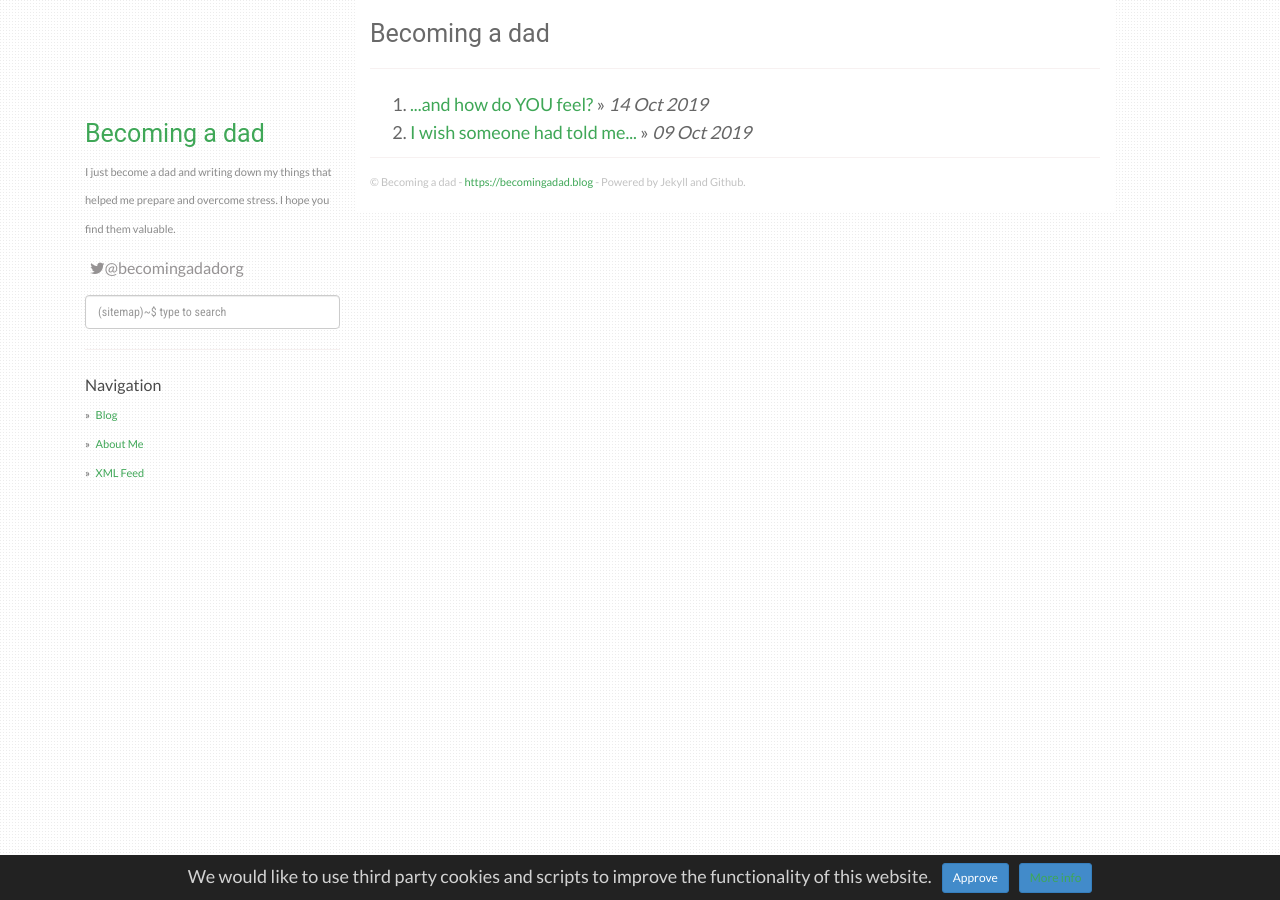
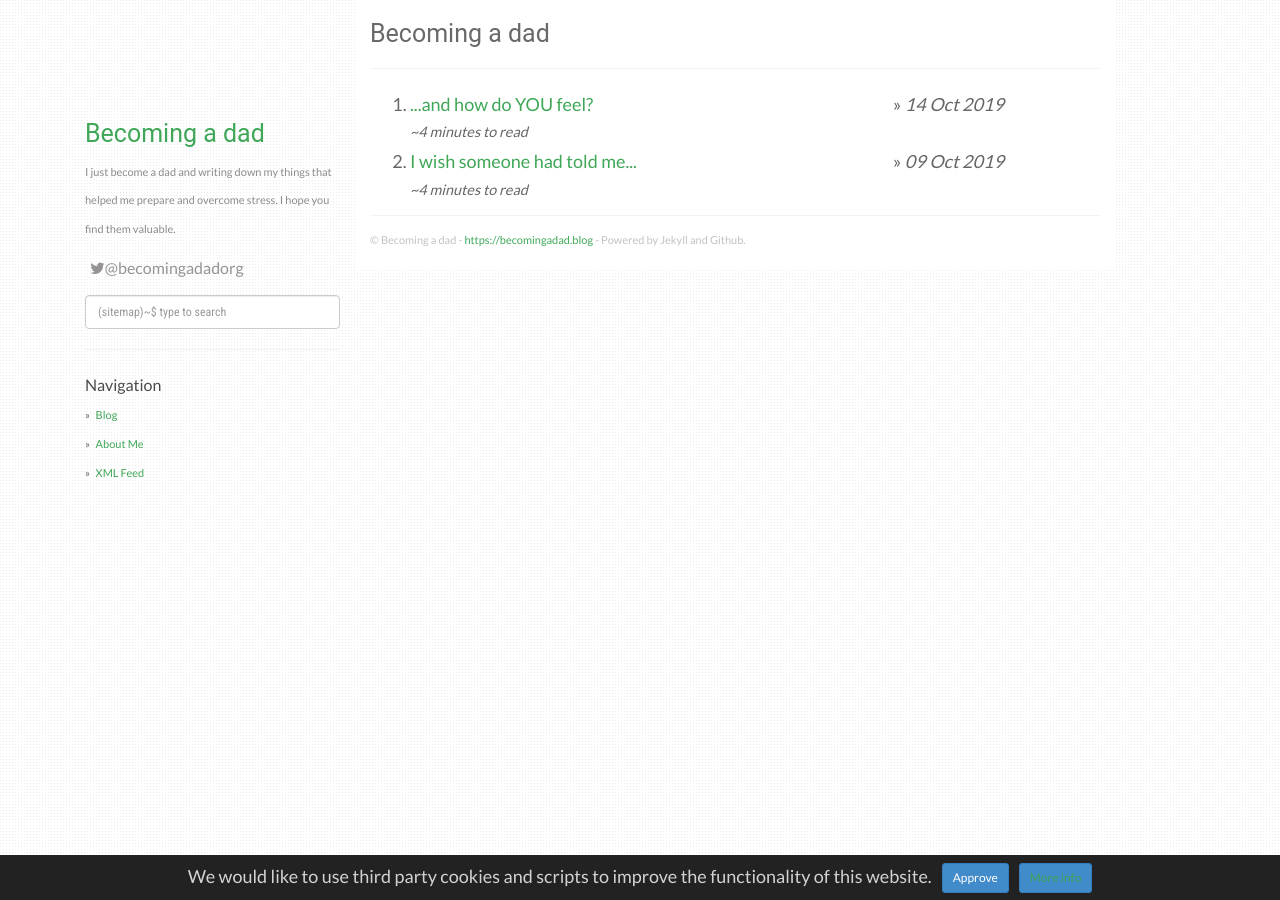
Before and after one commit to becomingadadblog/becomingadad, a Jekyll site: the page built from index.html, in a window 1280 px wide. Built offline with Jekyll 4.4.1, drawn with Linux system fonts in a browser that asks for light colours; nearby versions of some CDN libraries; the list of posts is cut into pages by our own code.

Commit message:
Post list styling (#8)
* Moved date to the right side

* Reading time

* Reading time

```diff
--- a/index.html
+++ b/index.html
@@ -5,13 +5,26 @@
 <div id="home">
   <h1>{{ site.title }}</h1>
   <hr />
-
   <ol class="posts">
     {% for post in paginator.posts %}
-      <li><a href="{{ post.url }}">{{ post.title }}</a> &raquo; <i><span>{{ post.date | date_to_string }}</span></i></li>
+      <li>
+        <a href="{{ post.url }}">
+            <span class="post-title">{{ post.title }}</span>
+        </a> &raquo;
+        <span class="post-meta">
+          <i><span class="post-date">{{ post.date | date_to_string }}</span></i>
+          <div class="post-reading-time">
+            {% capture words %}
+            {{ post.content | number_of_words | minus : 180 }}
+            {% endcapture %}
+            {% unless words contains '-' %}
+            {{ words | plus: 150 | divided_by:150 | append: ' minutes to read' | prepend: '~'}}
+            {% endunless %}
+          </div>
+        </span>
+      </li>
     {% endfor %}
   </ol>
-
   <!-- Pagination links -->
   {% if paginator.total_pages > 1 %}
     <ul class="pagination pagination-sm">
--- a/static/css/main.css
+++ b/static/css/main.css
@@ -103,6 +103,8 @@
   color: #8C8C8C;
 }
 
+
+
 /* Pagination */
 .PageNavigation {
   font-size: 14px;
@@ -167,3 +169,19 @@
     margin-top: 30px;
   }
 }
+
+#home .posts .post-title{
+  display: block;
+  width: 70%;
+}
+
+#home .posts .post-reading-time{
+  font-size: .8em;
+  font-style: italic;
+}
+
+@media (min-width: 470px) {
+  #home .posts .post-title{
+    float: left;
+  }
+}
```
